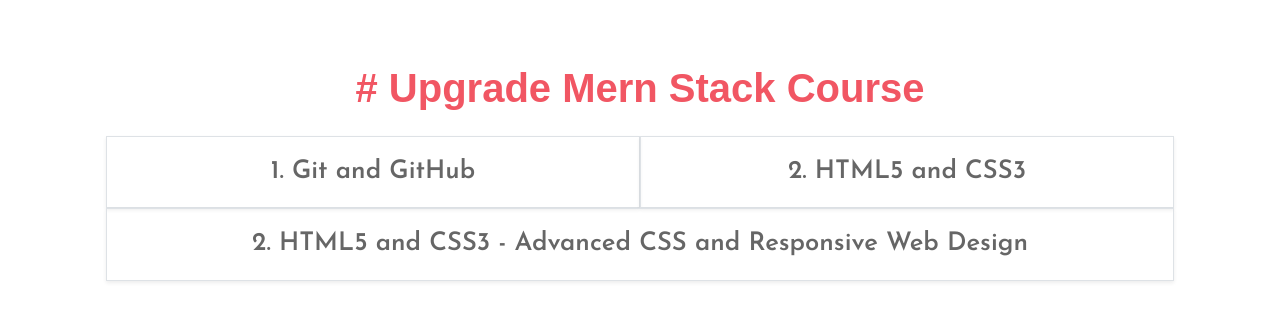
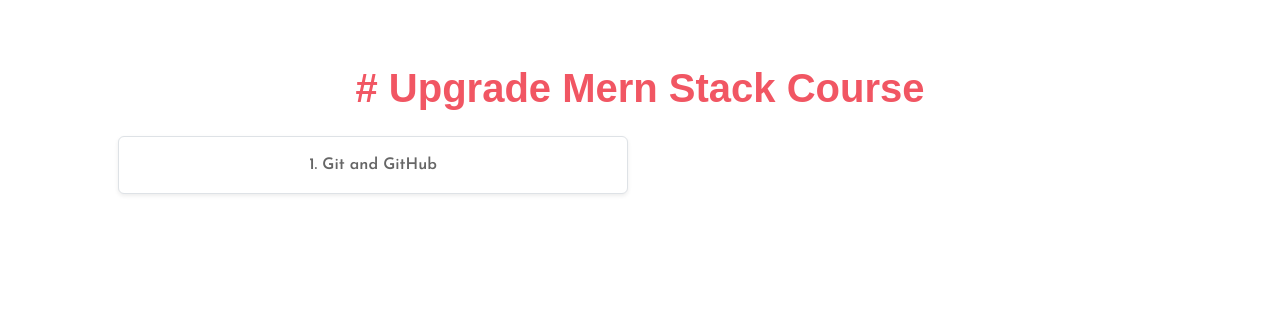
Before and after one commit to izancode/upgrad-course, a plain HTML site: page index.html in a window 1280 px wide. Drawn offline with nearby package versions, Linux system fonts and the light colour scheme; a web font is replaced by a local one.

Commit message:
testing 9

```diff
--- a/index.html
+++ b/index.html
@@ -22,7 +22,7 @@
   font-weight: 600;
   font-style: normal;
   color: #666666;
-  font-size: 1.6rem;
+  font-size: 1rem;
     }
     </style>
 </head>
@@ -38,15 +38,22 @@
                 </h1>
 
               </div>
-          <div class="col-12 col-sm-6 border shadow-sm p-3">
+          <!-- <div class="col-12 col-sm-6 border shadow-sm p-3">
             <a class="navbar-brand allTopicsLink" href="git-github/index.html">1. Git and GitHub</a>
+          </div> -->
+          <div class="col-12 col-sm-6">
+            <div class="card border shadow-sm p-3">
+                <a class="navbar-brand allTopicsLink" href="git-github/index.html">1. Git and GitHub</a>
+
+            </div>
           </div>
-          <div class="col-12 col-sm-6 border shadow-sm p-3">
+
+          <!-- <div class="col-12 col-sm-6 border shadow-sm p-3">
             <a class="navbar-brand allTopicsLink" href="git-github/index.html">2. HTML5 and CSS3</a>
           </div>
           <div class="col-12 col-sm-12 border shadow-sm p-3">
             <a class="navbar-brand allTopicsLink" href="git-github/index.html">2. HTML5 and CSS3 - Advanced CSS and Responsive Web Design</a>
-          </div>
+          </div> -->
         </div>
       </div>
 
```
